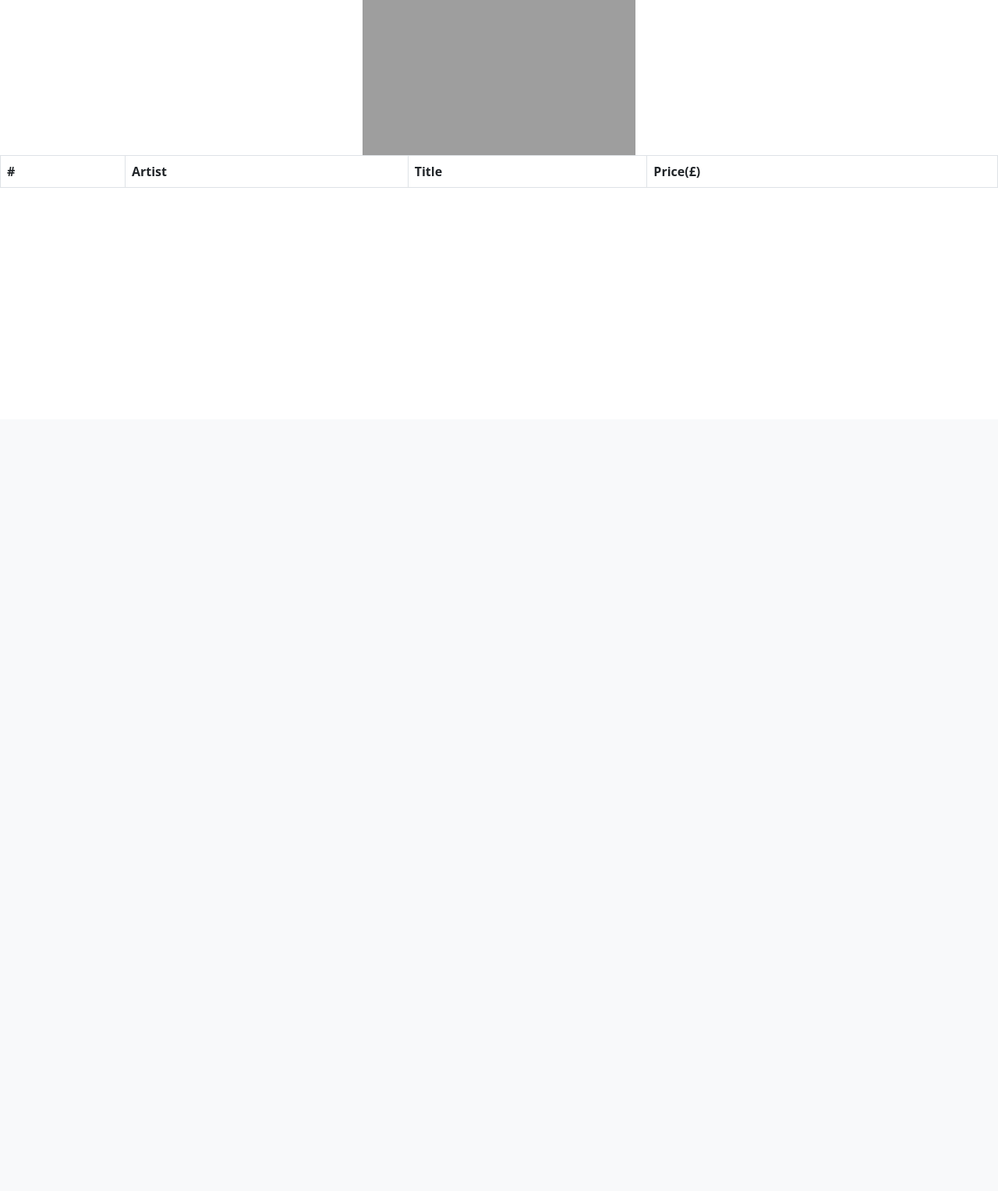
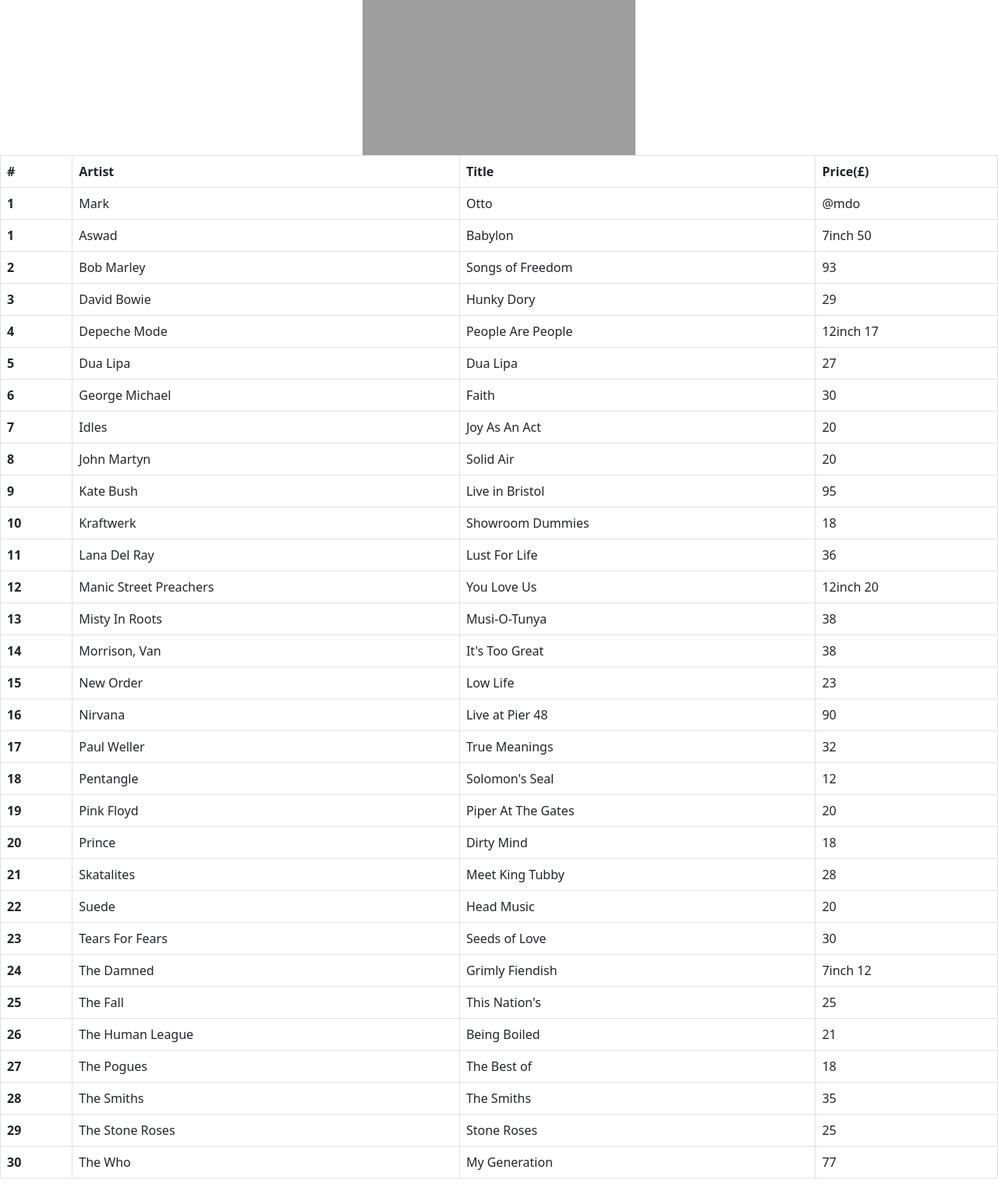
Before and after one commit to RichardJohnNowell/Only-Analog-secondhand-records-, a Flask app: page /listings in a window 1280 px wide. Shown: the part 262-1790 px from the top of the page at 78% size. Before the commit the page ends 503 px from the top, so only its background shows below. Run offline with Flask 3, Linux system fonts and the light colour scheme; lists and menus that the app fills with data are empty; some libraries are stand-ins or nearby versions; grey boxes are pictures that could not be loaded.

Commit message:
added oa listings

```diff
--- a/templates/listings.html
+++ b/templates/listings.html
@@ -21,7 +21,193 @@
               </tr>
             </thead>
         <tbody>
-
+          <tr>
+            <th scope="row">1</th>
+            <td>Mark</td>
+            <td>Otto</td>
+            <td>@mdo</td>
+          </tr>
+          <tr>
+            <th scope="row">1</th>
+            <td>Aswad</td>
+            <td>Babylon</td>
+            <td>7inch 50</td>
+          </tr>
+          <tr>
+            <th scope="row">2</th>
+            <td>Bob Marley</td>
+            <td>Songs of Freedom</td>
+            <td>93</td>
+          </tr>
+          <tr>
+            <th scope="row">3</th>
+            <td>David Bowie</td>
+            <td>Hunky Dory</td>
+            <td>29</td>
+          </tr>
+          <tr>
+            <th scope="row">4</th>
+            <td>Depeche Mode</td>
+            <td>People Are People</td>
+            <td>12inch 17</td>
+          </tr>
+          <tr>
+            <th scope="row">5</th>
+            <td>Dua Lipa</td>
+            <td>Dua Lipa</td>
+            <td>27</td>
+          </tr>
+          <tr>
+            <th scope="row">6</th>
+            <td>George Michael</td>
+            <td>Faith</td>
+            <td>30</td>
+          </tr>
+          <tr>
+            <th scope="row">7</th>
+            <td>Idles</td>
+            <td>Joy As An Act</td>
+            <td>20</td>
+          </tr>
+          <tr>
+            <th scope="row">8</th>
+            <td>John Martyn</td>
+            <td>Solid Air</td>
+            <td>20</td>
+          </tr>
+          <tr>
+            <th scope="row">9</th>
+            <td>Kate Bush</td>
+            <td>Live in Bristol</td>
+            <td>95</td>
+          </tr>
+          <tr>
+            <th scope="row">10</th>
+            <td>Kraftwerk</td>
+            <td>Showroom Dummies</td>
+            <td>18</td>
+          </tr>
+          <tr>
+            <th scope="row">11</th>
+            <td>Lana Del Ray</td>
+            <td>Lust For Life</td>
+            <td>36</td>
+          </tr>
+          <tr>
+            <th scope="row">12</th>
+            <td>Manic Street Preachers</td>
+            <td>You Love Us</td>
+            <td>12inch 20</td>
+          </tr>
+          <tr>
+            <th scope="row">13</th>
+            <td>Misty In Roots</td>
+            <td>Musi-O-Tunya</td>
+            <td>38</td>
+          </tr>
+          <tr>
+            <th scope="row">14</th>
+            <td>Morrison, Van</td>
+            <td>It's Too Great</td>
+            <td>38</td>
+          </tr>
+          <tr>
+            <th scope="row">15</th>
+            <td>New Order</td>
+            <td>Low Life</td>
+            <td>23</td>
+          </tr>
+          <tr>
+            <th scope="row">16</th>
+            <td>Nirvana</td>
+            <td>Live at Pier 48</td>
+            <td>90</td>
+          </tr>
+          <tr>
+            <th scope="row">17</th>
+            <td>Paul Weller</td>
+            <td>True Meanings</td>
+            <td>32</td>
+          </tr>
+          <tr>
+            <th scope="row">18</th>
+            <td>Pentangle</td>
+            <td>Solomon's Seal</td>
+            <td>12</td>
+          </tr>
+          <tr>
+            <th scope="row">19</th>
+            <td>Pink Floyd</td>
+            <td>Piper At The Gates</td>
+            <td>20</td>
+          </tr>
+          <tr>
+            <th scope="row">20</th>
+            <td>Prince</td>
+            <td>Dirty Mind</td>
+            <td>18</td>
+          </tr>
+          <tr>
+            <th scope="row">21</th>
+            <td>Skatalites</td>
+            <td>Meet King Tubby</td>
+            <td>28</td>
+          </tr>
+          <tr>
+            <th scope="row">22</th>
+            <td>Suede</td>
+            <td>Head Music</td>
+            <td>20</td>
+          </tr>
+          <tr>
+            <th scope="row">23</th>
+            <td>Tears For Fears</td>
+            <td>Seeds of Love</td>
+            <td>30</td>
+          </tr>
+          <tr>
+            <th scope="row">24</th>
+            <td>The Damned</td>
+            <td>Grimly Fiendish</td>
+            <td>7inch 12</td>
+          </tr>
+          <tr>
+            <th scope="row">25</th>
+            <td>The Fall</td>
+            <td>This Nation's</td>
+            <td>25</td>
+          </tr>
+          <tr>
+            <th scope="row">26</th>
+            <td>The Human League</td>
+            <td>Being Boiled</td>
+            <td>21</td>
+          </tr>
+          <tr>
+            <th scope="row">27</th>
+            <td>The Pogues</td>
+            <td>The Best of</td>
+            <td>18</td>
+          </tr>
+          <tr>
+            <th scope="row">28</th>
+            <td>The Smiths</td>
+            <td>The Smiths</td>
+            <td>35</td>
+          </tr>
+          <tr>
+            <th scope="row">29</th>
+            <td>The Stone Roses</td>
+            <td>Stone Roses</td>
+            <td>25</td>
+          </tr>
+          <tr>
+            <th scope="row">30</th>
+            <td>The Who</td>
+            <td>My Generation</td>
+            <td>77</td>
+          </tr>
+          <!-- comment -->
         </tbody>
       </table>
     </div>
```
